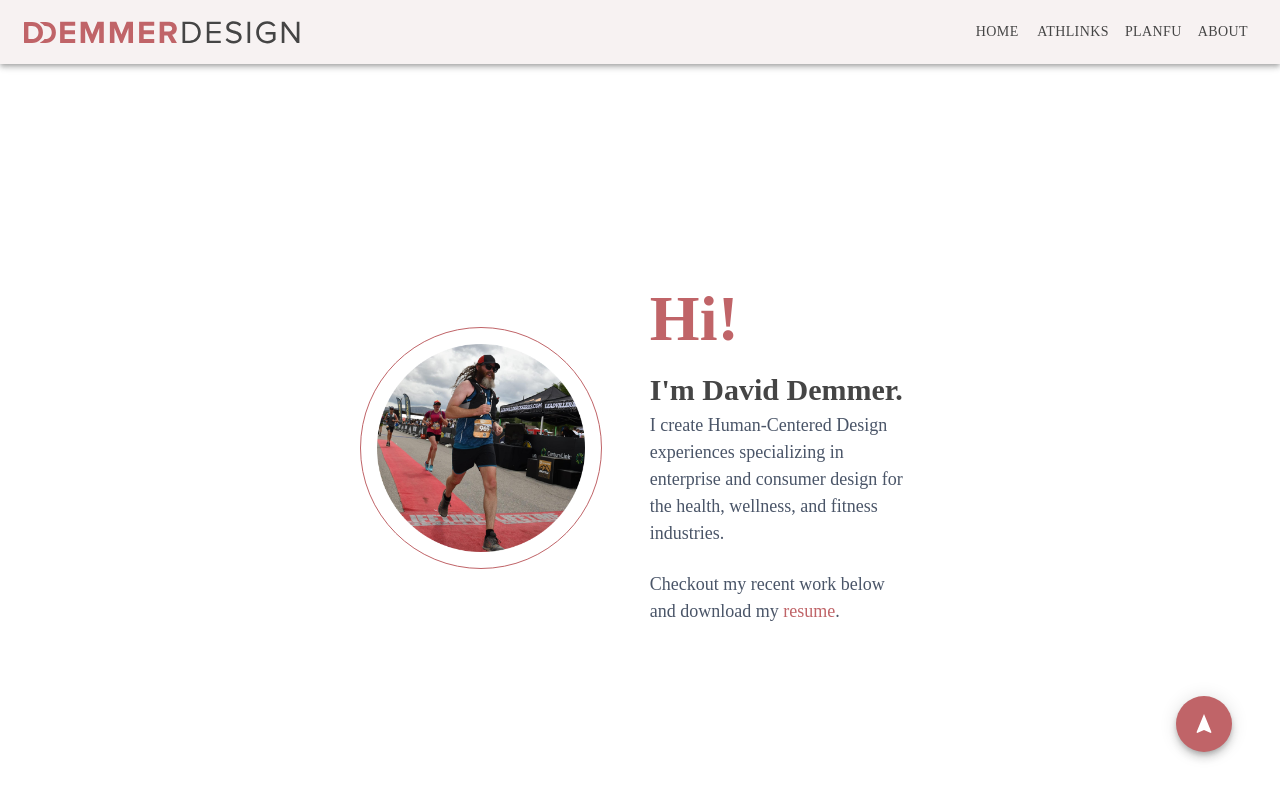
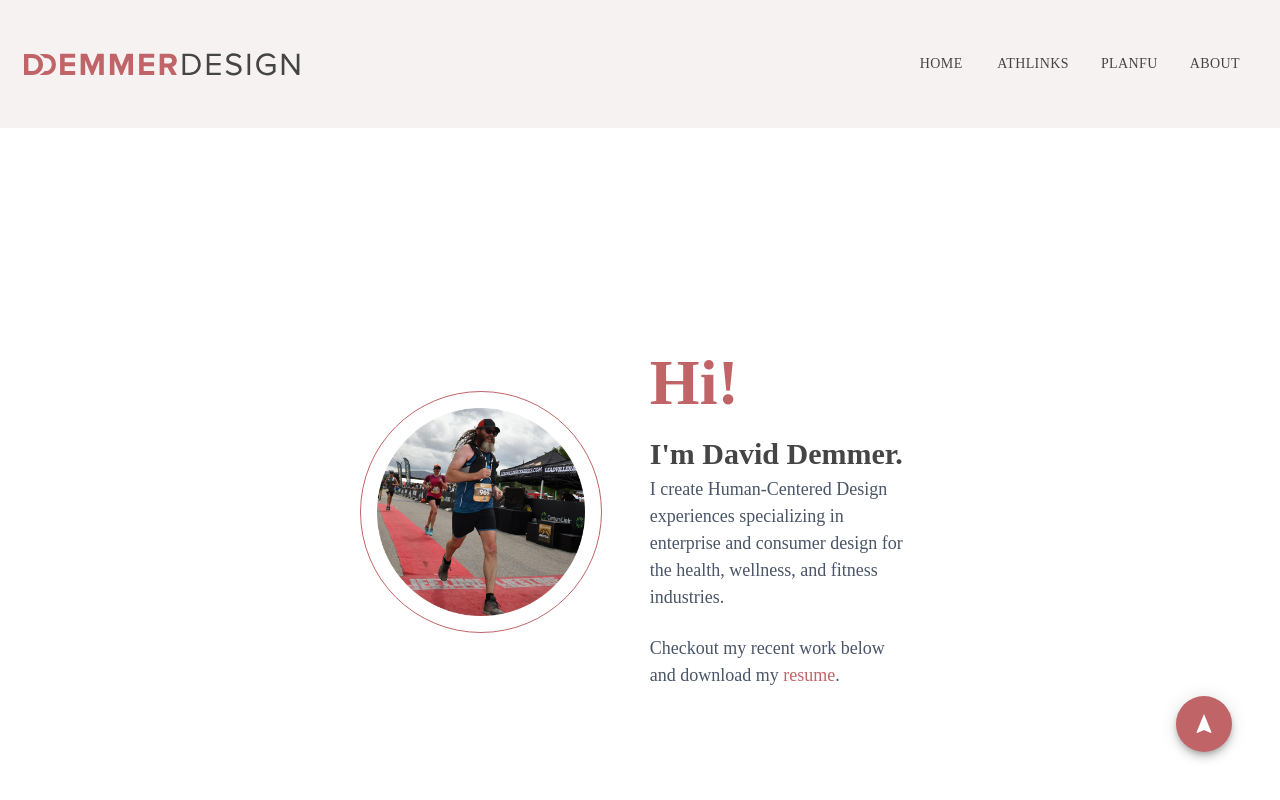
Before and after one commit to ddchili/design, a React (Create React App) app: page / in a window 1280 px wide. Shown: the top 800 px of the page. Built offline with nearby package versions, Linux system fonts and the light colour scheme; a web font is replaced by a local one.

Commit message:
updated nav styles

```diff
--- a/src/components/Nav/index.js
+++ b/src/components/Nav/index.js
@@ -20,6 +20,7 @@ const useStyles = makeStyles((theme) => ({
   colorPrimary: {
     backgroundColor: '#F7F2F2',
     color: '#454545',
+    boxShadow: 'none'
   },
   menuButton: {
     marginRight: theme.spacing(2),
@@ -31,20 +32,42 @@ const useStyles = makeStyles((theme) => ({
     flexGrow: 3,
     textAlign: 'right',
     '& button' :{
+      margin: 8,
       fontFamily: 'sofia-pro',
-    }
+      '&:hover, &$focusVisible': {
+        backgroundColor: '#F7F2F2',
+        color:'#C06468',
+        borderStyle: 'solid transparent',
+        // borderWidth: 1,
+        // borderColor: '#C06468'
+      },
+    },
+  },
+  toolbar: {
+    minHeight: 128,
   }
-}));
+}))
+
+const btnStyles = makeStyles((theme) => ({
+  root: {
+
+  },
+  '&:hover, &$focusVisible': {
+    backgroundColor: '#000000',
+  },
+}))
+
 
 const Nav = (props) => {
 
   const classes = useStyles()
+  const btnClasses = btnStyles()
   const theme = useTheme()
   const matches = useMediaQuery(theme.breakpoints.up('sm'))
   const { width } = props
   return(
     <AppBar position='static' className={classes.colorPrimary}>
-      <Toolbar>
+      <Toolbar className={classes.toolbar}>
         <Link to={ '/' }>
           <Brand/>
         </Link>
```
